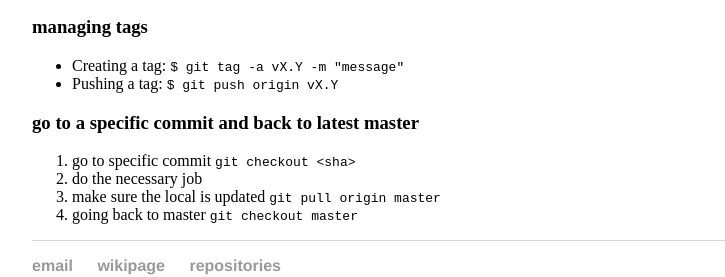
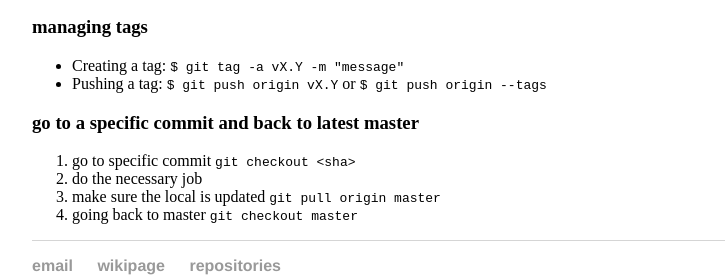
Before and after one commit to cleberjamaral/cleberjamaral.github.io, a Jekyll site: the page built from knowledge/programming/git/git-commands.md, in a window 1280 px wide. Shown: the part 632-909 px from the top of the page, without its empty margins (160-885 px from the left). Built offline with Jekyll 4.4.1, drawn with Linux system fonts in a browser that asks for light colours; our own code applies the rules of GitHub Pages for plain Markdown files.

Commit message:
GitBook: [master] one page modified

```diff
--- a/knowledge/programming/git/git-commands.md
+++ b/knowledge/programming/git/git-commands.md
@@ -28,7 +28,7 @@
 ### managing tags
 
 * Creating a tag: `$ git tag -a vX.Y -m "message"`
-* Pushing a tag: `$ git push origin vX.Y`
+* Pushing a tag: `$ git push origin vX.Y` or `$ git push origin --tags`
 
 ### go to a specific commit and back to latest master
 
```
